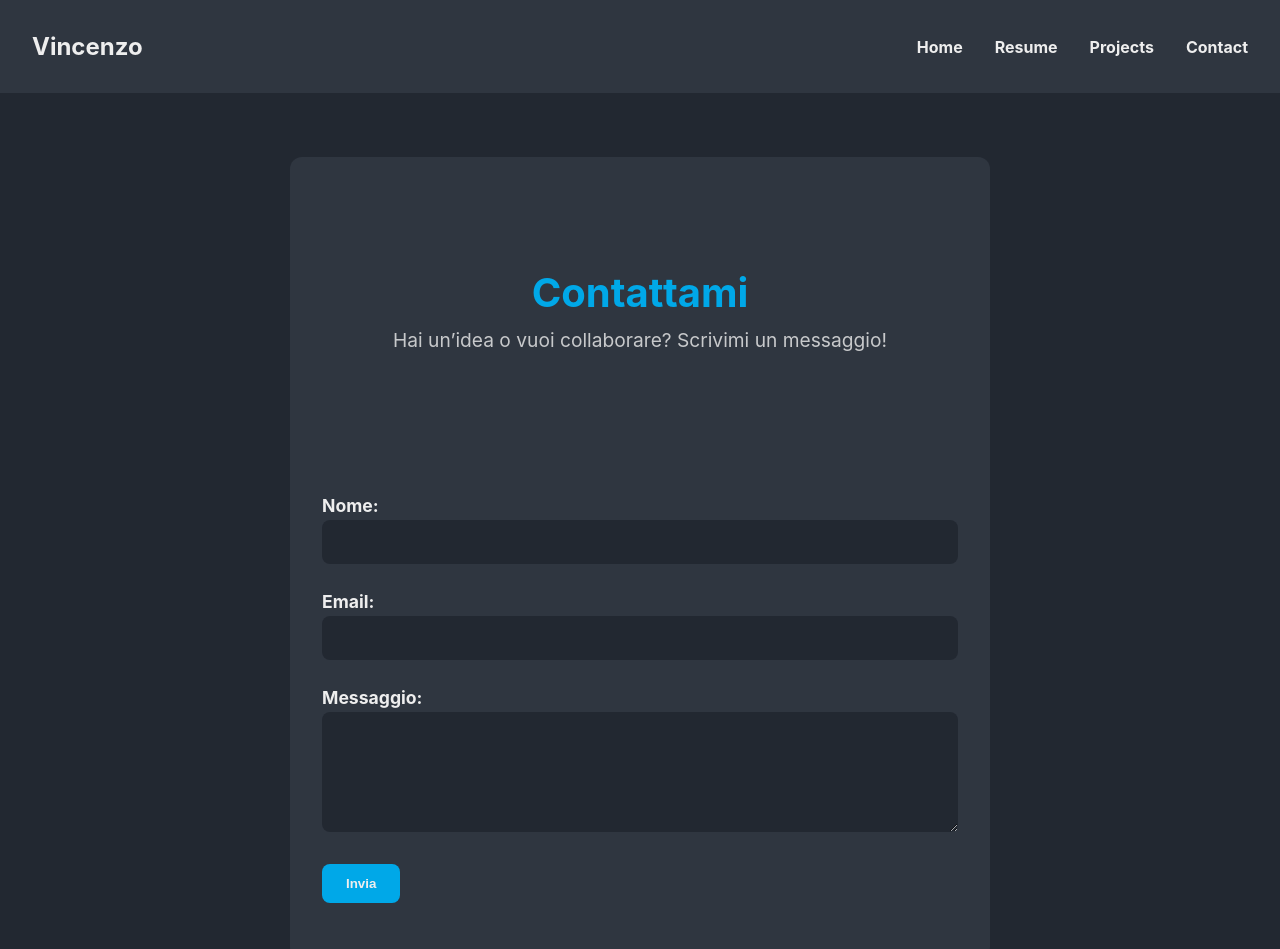
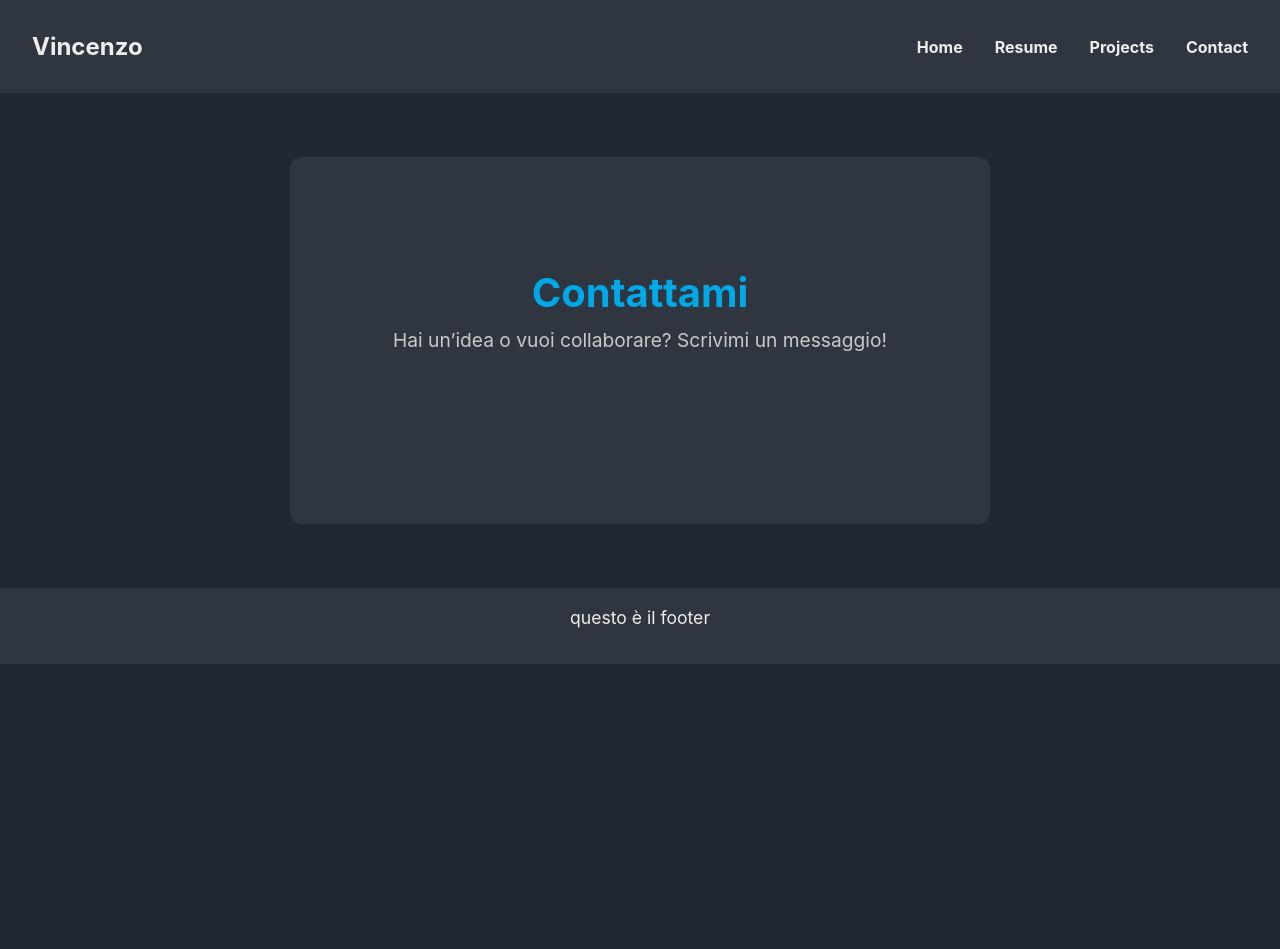
Before and after one commit to vin-03/personal-portfolio-nextjs-vincenzfarro, a Next.js app: page /contact in a window 1280 px wide. Shown: the top 949 px of the page. After the commit the page ends 800 px from the top, so only its background shows below. Built offline with nearby package versions, Linux system fonts and the light colour scheme.

Commit message:
c5 - test contact form, prova 2

```diff
--- a/src/app/contact/page.jsx
+++ b/src/app/contact/page.jsx
@@ -8,7 +8,7 @@ export default function ContactPage() {
                 <p>Hai un’idea o vuoi collaborare? Scrivimi un messaggio!</p>
             </section>
 
-            <form
+            {/* <form
                 name="contact"
                 method="POST"
                 data-netlify="true"
@@ -38,7 +38,7 @@ export default function ContactPage() {
                 <p>
                     <button type="submit">Invia</button>
                 </p>
-            </form>
+            </form> */}
 
         </main>
 
```
